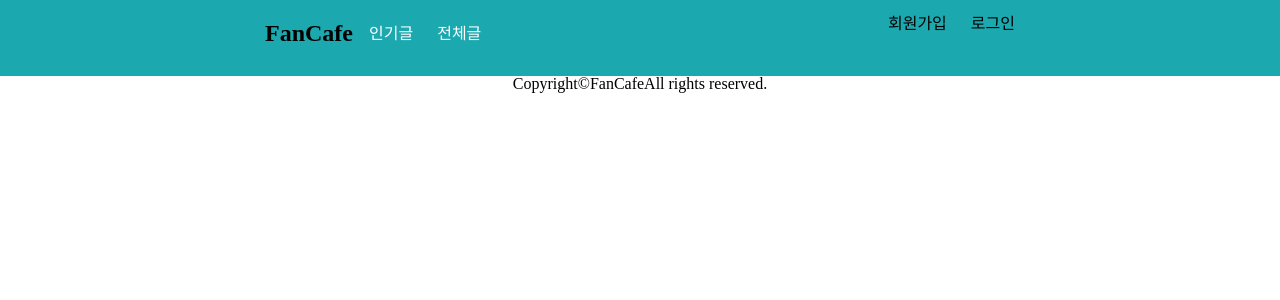
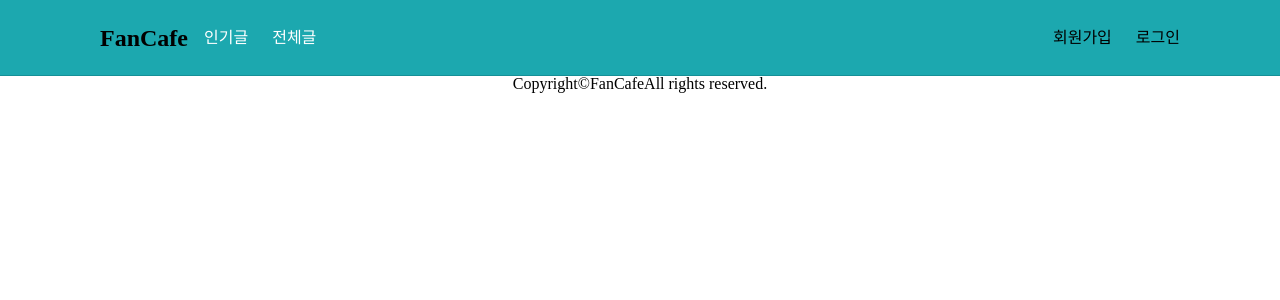
Before and after one commit to berryicebox/fancafe, a React (Create React App) app: page / in a window 1280 px wide. Shown: the top 300 px of the page. Built offline with nearby package versions, Linux system fonts and the light colour scheme; no server answers; a small style sheet from the web is missing; the HTML template or start-up script is replaced by a standard one.

Commit message:
design: 화면요소 너비에 맞게 배치
width 1080px 전체 적용
setting css 변수 값 수정

```diff
--- a/src/assets/styles/header.scss
+++ b/src/assets/styles/header.scss
@@ -3,19 +3,28 @@
 $logo-suit-margin: 1.6rem;
 
 .headerContainer {
+  width: 100%;
+  background-color: var(--point-color);
+  color: var(--body-background-color);
+  display: flex;
+  justify-content: center;
+  height: 76px;
+  align-items: center;
+  border-bottom: 1px solid var(--point-shadow-color-50, rgb(14 122 128 / 50%));
+
+  .headerContentsContainer {
     background-color: var(--point-color);
     color: var(--body-background-color);
 
     display: flex;
     justify-content: space-between;
-
-    padding: 0 265px 0 265px;
-    height: 76px;
+    align-items: center;
+    width: var(--site-width);
 
     h1 {
+
       font-size: 1.5rem;
       font-weight: bold;
-        padding-top: 1.3rem;
     }
 
     li {
@@ -27,7 +36,7 @@ $logo-suit-margin: 1.6rem;
     }
   }
 
-.headerLnCContainer{
+  .headerLnCContainer {
     display: flex;
   }
 
@@ -35,19 +44,21 @@ $logo-suit-margin: 1.6rem;
     display: flex;
     padding-left: 1rem;
     gap: var(--banner-gap);
-    margin-top: $logo-suit-margin;
+    align-items: center;
+    //margin-top: $logo-suit-margin;
   }
 
-.headerRegisterContainer{
+  .headerRegisterContainer {
     display: flex;
     gap: var(--banner-gap);
-    margin-top: 1rem;
+    //margin-top: 1rem;
 
     p {
       background-color: #cdecee1a;
-        padding: 1rem;
+      //padding: 1rem;
       border-radius: 20px;
-        margin-bottom: 0.8rem;
+      //margin-bottom: 0.8rem;
 
     }
   }
+}
--- /dev/null
+++ b/src/assets/styles/router.scss
@@ -0,0 +1,16 @@
+.outer-container {
+  width: 100%;
+  display: flex;
+  flex-direction: column;
+  justify-content: center;
+  align-items: center;
+
+  .inner-container {
+    width: var(--site-width);
+
+    WriteButton {
+      position: absolute;
+    }
+
+  }
+}
--- a/src/assets/styles/setting.css
+++ b/src/assets/styles/setting.css
@@ -1,5 +1,5 @@
-:root{
-    --font-family: "pretendard variable", pretendard, "sf pro kr", "sf pro text", "sf pro icons","apple sd gothic neo", -apple-system, blinkmacsystemfont, roboto, "noto sans kr", "segoe ui", "malgun gothic", "apple color emoji", "segoe ui emoji", "segoe ui symbol", sans-serif;
+:root {
+    --font-family: "pretendard variable", pretendard, "sf pro kr", "sf pro text", "sf pro icons", "apple sd gothic neo", -apple-system, blinkmacsystemfont, roboto, "noto sans kr", "segoe ui", "malgun gothic", "apple color emoji", "segoe ui emoji", "segoe ui symbol", sans-serif;
     --font-family-content: "sf pro kr", "sf pro text", "sf pro icons", "apple sd gothic neo", -apple-system, blinkmacsystemfont, system-ui, roboto, "helvetica neue", "segoe ui", "noto sans kr", "malgun gothic", "apple color emoji", "segoe ui emoji", "segoe ui symbol", sans-serif;
     --body-font-color: #000000;
     --body-background-color: #FFFFFFFF;
@@ -50,8 +50,8 @@
     --mobile-gap: 10px;
 }
 
-:root{
-    --site-width: 1060px;
+:root {
+    --site-width: 1080px;
     --banner-gap: 24px;
     --banner-mobile-gap: 16px
 }
--- a/src/components/Header.jsx
+++ b/src/components/Header.jsx
@@ -1,9 +1,9 @@
 import "../assets/styles/header.scss";
 // import "../assets/styles/setting.css";
-import { Link } from "react-router-dom";
+import {Link} from "react-router-dom";
 import {useEffect, useState} from "react";
 
-const Header = ({ props }) => {
+const Header = ({props}) => {
 
     const [isAuth, setIsAuth] = useState(false)
 
@@ -12,28 +12,34 @@ const Header = ({ props }) => {
             setIsAuth(true)
         }
     })
-    const handleLogout = () =>{
+    const handleLogout = () => {
         localStorage.removeItem('accessToken');
         setIsAuth(false)
     }
 
     return (
-            <div className="headerContainer">
+        <div className="headerContainer">
+            <div className="headerContentsContainer">
                 <div className="headerLnCContainer">
-                <Link to="/"><h1>FanCafe</h1></Link>
+                    <Link to="/"><h1>FanCafe</h1></Link>
                     <ul className="headerCatecoryContainer">
-                        <Link to="/best"><li>인기글</li></Link>
-                        <Link to="/new"><li>전체글</li></Link>
+                        <Link to="/best">
+                            <li>인기글</li>
+                        </Link>
+                        <Link to="/new">
+                            <li>전체글</li>
+                        </Link>
                     </ul>
                 </div>
                 <div className="headerRegisterContainer">
                     {isAuth ?
                         <Link onClick={handleLogout}>로그아웃</Link>
-                        :<><Link to="/join">회원가입</Link>
-                         <Link to="/login">로그인</Link></>}
+                        : <><Link to="/join">회원가입</Link>
+                            <Link to="/login">로그인</Link></>}
 
                 </div>
             </div>
+        </div>
     )
 }
 
--- a/src/components/Router.jsx
+++ b/src/components/Router.jsx
@@ -1,7 +1,6 @@
 import Header from "./Header";
 import Footer from "./Footer";
 import {BrowserRouter, Route, Routes} from "react-router-dom";
-import App from "../App";
 import Home from "../pages/Home";
 import Test from "./Test";
 import ItemDetail from "./ItemDetail";
@@ -12,29 +11,36 @@ import Login from "../pages/Login";
 import WriteButton from "./WriteButton";
 import PostWrite from "../pages/PostWrite";
 import JoinSuccess from "../pages/JoinSuccess";
+import "../assets/styles/router.scss";
 
-const Router = ( props ) => {
+const Router = (props) => {
     console.log(props);
     return (
-        <div>
-            <BrowserRouter>
+        <BrowserRouter>
+
+            <div className="outer-container">
                 <Header/>
-                <Routes>
-                    <Route path="/" element={<Home />} />
-                    <Route path="/item/:itemId" element={<ItemDetail />} />
-                    <Route path="/test" element={<Test />} /> {/*라우터 사용 예시*/}
-                    <Route path="/best" element={<Best />} />
-                    <Route path="/new" element={<New />} />
-                    <Route path="/join" element={<Join />} />
-                    <Route path="/login" element={<Login reload = {props.reload} setReload = {props.setReload} />} />
-                    <Route path="/post/write" element={<PostWrite/>}/>
-                    <Route path="/join/success" element={<JoinSuccess />}/>
-                    <Route path="/login" element={<Login />} />
-                </Routes>
+                <div className="inner-container">
+                    <Routes>
+                        <Route path="/" element={<Home/>}/>
+                        <Route path="/item/:itemId" element={<ItemDetail/>}/>
+                        <Route path="/test" element={<Test/>}/> {/*라우터 사용 예시*/}
+                        <Route path="/best" element={<Best/>}/>
+                        <Route path="/new" element={<New/>}/>
+                        <Route path="/join" element={<Join/>}/>
+                        <Route path="/login" element={<Login reload={props.reload} setReload={props.setReload}/>}/>
+                        <Route path="/post/write" element={<PostWrite/>}/>
+                        <Route path="/join/success" element={<JoinSuccess/>}/>
+                        <Route path="/login" element={<Login/>}/>
+                    </Routes>
+                </div>
+
                 <WriteButton/>
                 <Footer/>
-            </BrowserRouter>
-        </div>
+
+            </div>
+        </BrowserRouter>
+
     )
 }
 
```
Lines whose indentation alone changed are shown as unchanged.
